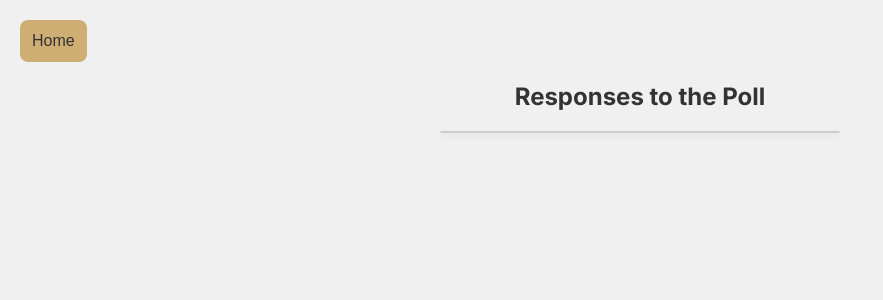
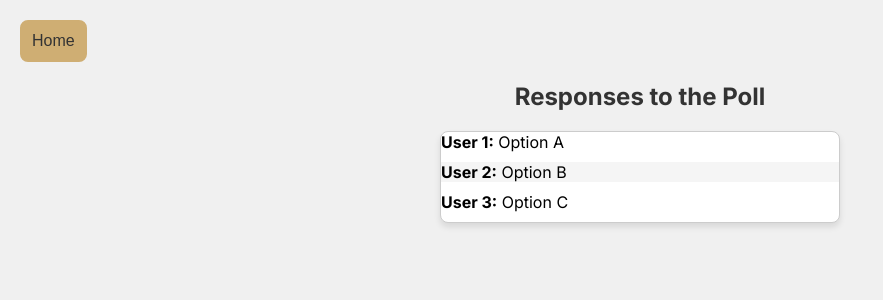
Before and after one commit to liy94/Vandy-Ice-Hockey, a Next.js app in the folder vandy-ice-hockey/: page /responsesView in a window 1280 px wide. Shown: the top 300 px of the page, without its empty margins (0-883 px from the left). Built offline with nearby package versions, Linux system fonts and the light colour scheme.

Commit message:
responsesview

```diff
--- a/vandy-ice-hockey/src/app/responsesView/page.tsx
+++ b/vandy-ice-hockey/src/app/responsesView/page.tsx
@@ -4,21 +4,16 @@ import React from "react";
 import Link from "next/link"; // Import Link from Next.js
 import "./response.css";
 import { useRouter } from "next/navigation";
-import { fetchAllUsersWithStatus } from "@/utils/apiUtils";
 
 const ResponsesPage: React.FC = () => {
-  // const respondents = [
-  //   { name: "User 1", response: "Option A" },
-  //   { name: "User 2", response: "Option B" },
-  //   { name: "User 3", response: "Option C" },
-  //   // WIll pull from the backend
-  // ];
-
-  const [respondents, setRespondents] = React.useState([]);
-
+  const respondents = [
+    { name: "User 1", response: "Option A" },
+    { name: "User 2", response: "Option B" },
+    { name: "User 3", response: "Option C" },
+    // WIll pull from the backend
+  ];
 
   const router = useRouter(); // Access the router for navigation
-
 
   return (
     <div className="responses-page">
```
